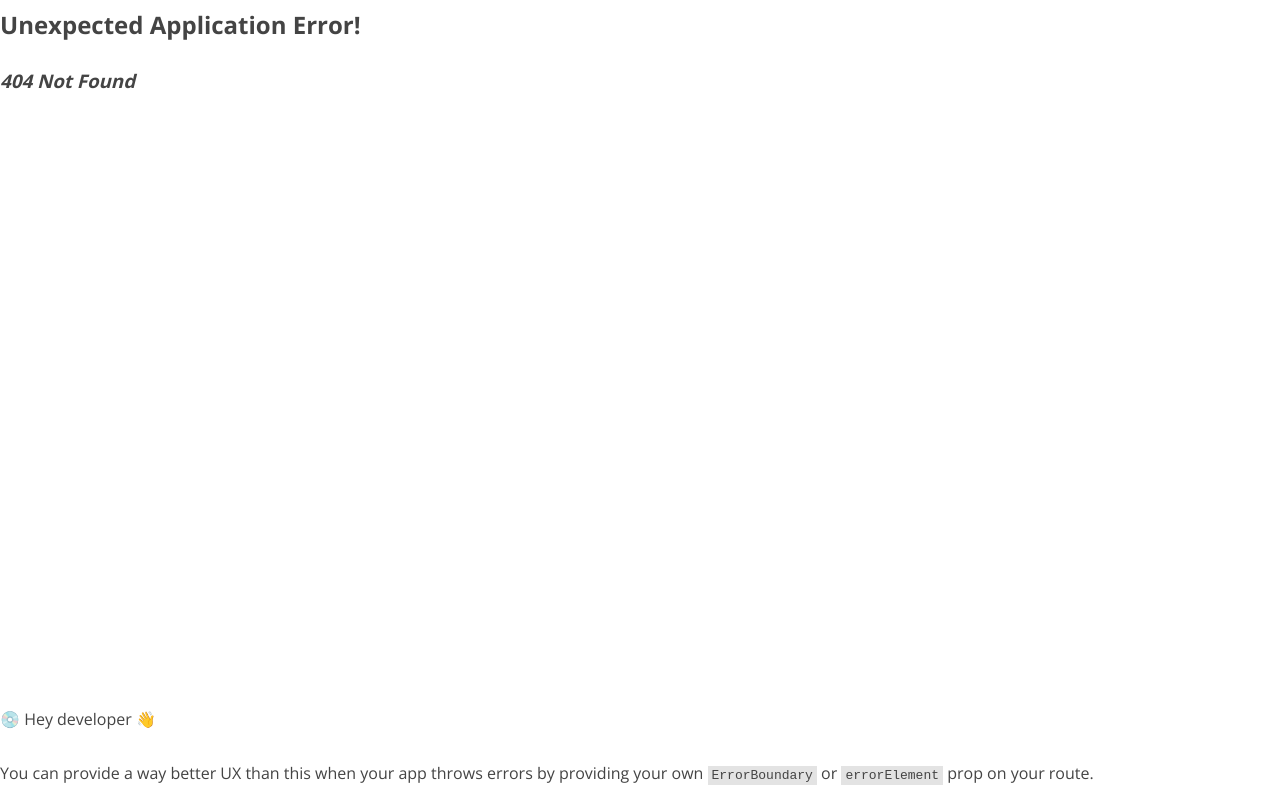
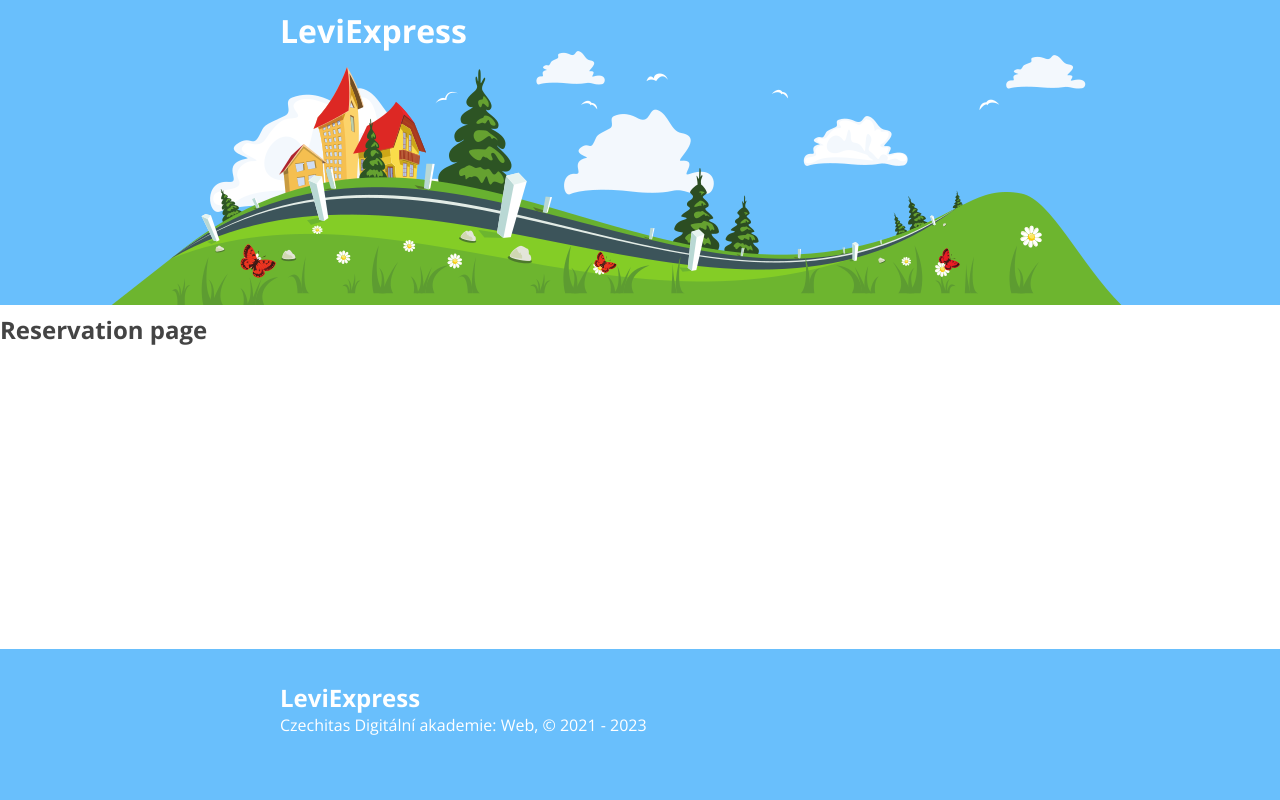
Before and after one commit to mukarovska/LeviExpress-project, a React (Vite) app: page /reservation in a window 1280 px wide. Before the commit this address had no page. Built offline with nearby package versions, Linux system fonts and the light colour scheme.

Commit message:
routování

```diff
--- /dev/null
+++ b/src/components/ReservationPage/index.jsx
@@ -0,0 +1,3 @@
+export const ReservationPage = () => {
+  return <h2>Reservation page</h2>;
+};
--- a/src/index.jsx
+++ b/src/index.jsx
@@ -4,6 +4,7 @@ import { createBrowserRouter, RouterProvider, Link } from 'react-router-dom';
 import { App } from './components/App';
 import './global.css';
 import { HomePage } from './pages/HomePage';
+import { ReservationPage } from './components/ReservationPage';
 
 const router = createBrowserRouter([
   {
@@ -14,6 +15,10 @@ const router = createBrowserRouter([
         path: '',
         element: <HomePage />,
       },
+      {
+        path: 'reservation',
+        element: <ReservationPage />,
+      },
     ],
   },
 ]);
```
